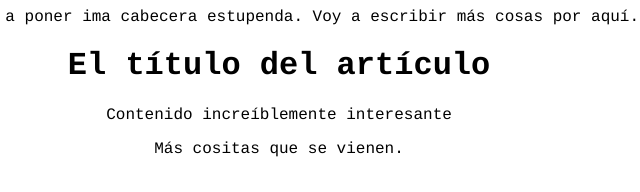
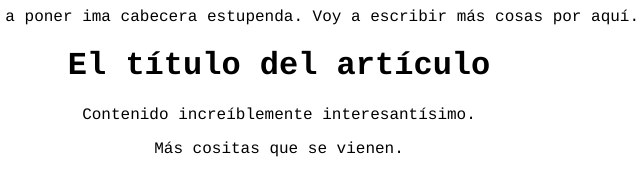
Before and after one commit to RaimundoSO/pruebas, a plain HTML site: page index.html in a window 1280 px wide. Shown: the full height of the page, 361-1001 px from the left. Drawn offline with Linux system fonts and the light colour scheme.

Commit message:
Interesantísimo

```diff
--- a/index.html
+++ b/index.html
@@ -6,7 +6,7 @@
 	<body>
 		<p>Aquí voy a poner ima cabecera estupenda. Voy a escribir más cosas por aquí.</p>
 		<h1>El título del artículo</h1>
-		<p>Contenido increíblemente interesante</p>
+		<p>Contenido increíblemente interesantísimo.</p>
 		<p>Más cositas que se vienen.</p>
 	</body>
 </html>
```
